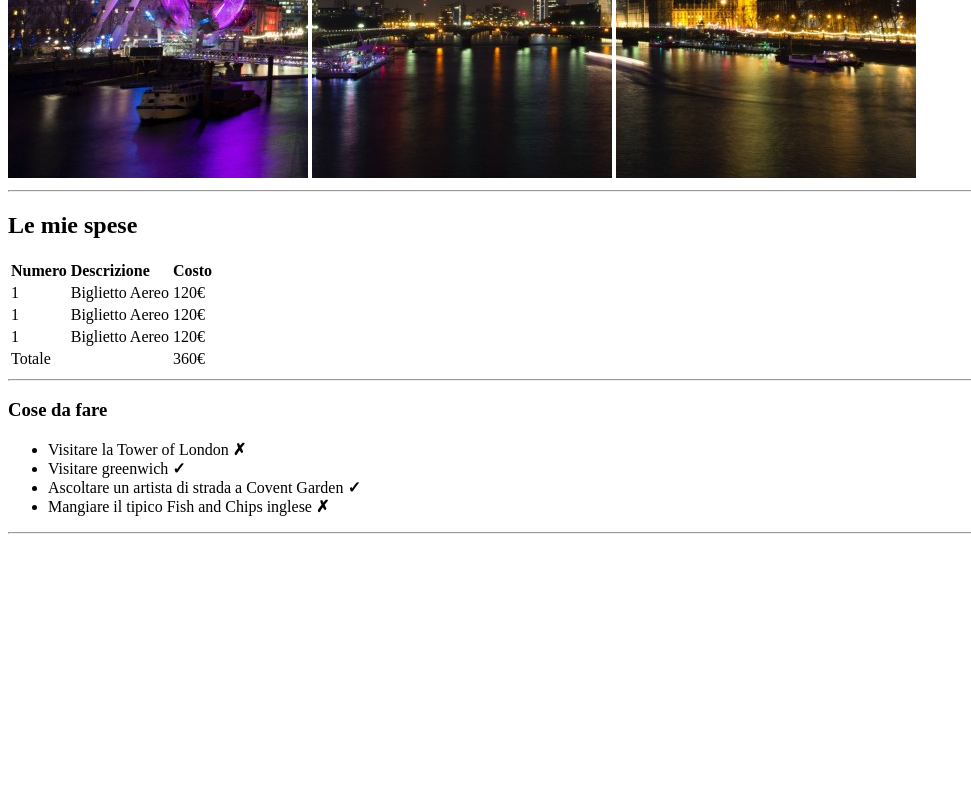
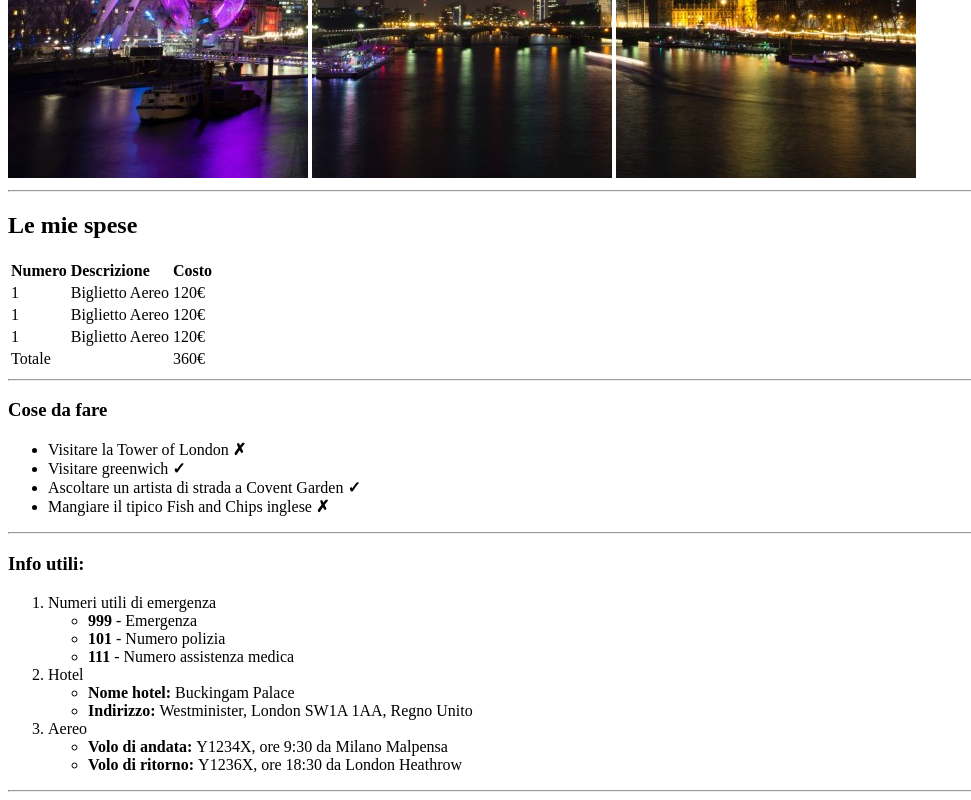
Before and after one commit to Polidora90/html-london-trip, a plain HTML site: page index.html in a window 1280 px wide. Shown: the part 502-1302 px from the top of the page, without its empty margins (0-971 px from the left). Before the commit the page ends 1044 px from the top, so only its background shows below. Drawn offline with Linux system fonts and the light colour scheme.

Commit message:
implementa sezione "info utili"

```diff
--- a/index.html
+++ b/index.html
@@ -70,6 +70,34 @@
             <hr>
         </section>
 
+        <!-- sezione "info utili" -->
+        <section>
+            <h3>Info utili:</h3>
+            <ol>
+                <li> Numeri utili di emergenza
+                    <ul>
+                        <li><strong>999</strong> - Emergenza</li>
+                        <li><strong>101</strong> - Numero polizia</li>
+                        <li><strong>111</strong> - Numero assistenza medica</li>
+                    </ul>
+                </li>
+                <li> Hotel
+                    <ul>
+                        <li><strong>Nome hotel: </strong>Buckingam Palace</li>
+                        <li><strong>Indirizzo: </strong>Westminister, London SW1A 1AA, Regno Unito</li>
+                    </ul>
+
+                </li>
+                <li>Aereo
+                    <ul>
+                        <li><strong>Volo di andata: </strong>Y1234X, ore 9:30 da Milano Malpensa</li>
+                        <li><strong>Volo di ritorno: </strong>Y1236X, ore 18:30 da London Heathrow</li>
+                    </ul>
+                </li>
+            </ol>
+            <hr>
+        </section>
+
     </main>
 </body>
 </html>
```
